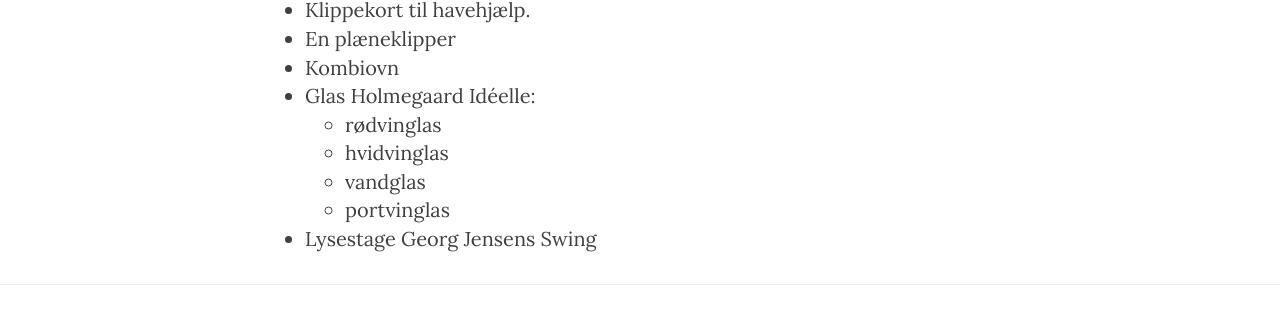
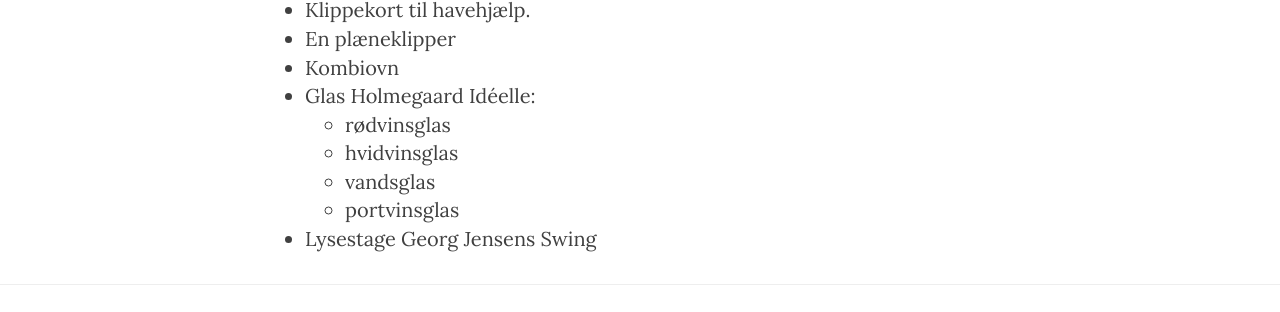
Before and after one commit to clysel/christian.lysel.net, a Jekyll site: the page built from gave.markdown, in a window 1280 px wide. Shown: the part 608-920 px from the top of the page. Built offline with Jekyll 4.4.1, drawn with Linux system fonts in a browser that asks for light colours; nearby versions of some CDN libraries.

Commit message:
Update gave.markdown

```diff
--- a/gave.markdown
+++ b/gave.markdown
@@ -11,8 +11,8 @@
 * En plæneklipper
 * Kombiovn
 * Glas Holmegaard Idéelle:
-  * rødvinglas
-  * hvidvinglas
-  * vandglas
-  * portvinglas
+  * rødvinsglas
+  * hvidvinsglas
+  * vandsglas
+  * portvinsglas
 * Lysestage Georg Jensens Swing
```
